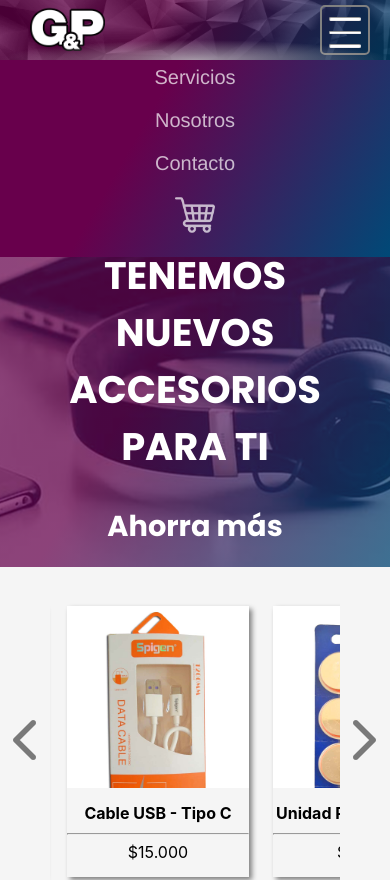
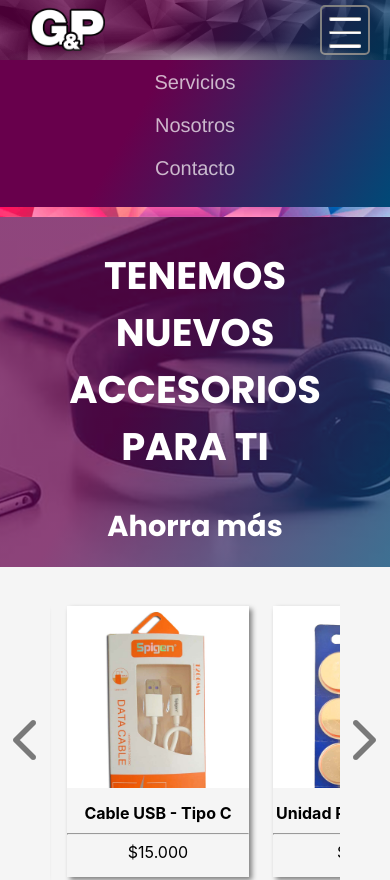
Before and after one commit to GermanKast/gypinformaticaytecnologia, a React (Create React App) app: page / in a window 390 px wide. Shown: the top 880 px of the page. Built offline with nearby package versions, Linux system fonts and the light colour scheme; the HTML template or start-up script is replaced by a standard one.

Commit message:
Eliminacion carrito de compas en navbar

```diff
--- a/public/index.html
+++ b/public/index.html
@@ -11,7 +11,7 @@
     />
     <link rel="apple-touch-icon" href="%PUBLIC_URL%/logo192.png" />
     <link rel="manifest" href="%PUBLIC_URL%/manifest.json" />
-    <title>React App</title>
+    <title>G&P Site</title>
   </head>
   <body>
     <noscript>Necesitas habilitar JavaScript para ejecutar esta pagina.</noscript>
--- a/src/components/Navbar.js
+++ b/src/components/Navbar.js
@@ -38,7 +38,6 @@ function Navbar( { showCart, setShowCart } ){
                 <a className="link-navbar" href="#serviceList">Servicios</a>
                 <a className="link-navbar" href="#usSection">Nosotros</a>
                 <a className="link-navbar" href="#contactData">Contacto</a>
-                <img onClick={() => {setShowCart(!showCart)}} className="shopping-cart-navbar" src={require("../imgs/icons/shopping-cart-white-64x64.png")} alt="Icono carrito de compras" />
             </div>
             <div className="divider-reverse">
                 <hr className="shine-reverse"/>
--- a/src/css/Navbar.css
+++ b/src/css/Navbar.css
@@ -121,22 +121,6 @@
     color: white;
 }
 
-/******************************************* shopping cart icon *********************************************/
-
-.shopping-cart-navbar{
-    width: 40px;
-    height: 40px;
-    opacity: 0.7;
-}
-
-.shopping-cart-navbar:hover{
-    opacity: 0.9;
-}
-
-.shopping-cart-navbar:active{
-    opacity: 1;
-}
-
 /************************************************************************************************************/
 
 @media only screen and (max-width: 950px){
@@ -162,7 +146,7 @@
         justify-content: center;
         align-items: center;
         width: 100%;
-        height: 257px;
+        height: 207px;
         top: 0;
         margin: 0;
         padding: 10px 0;
```
